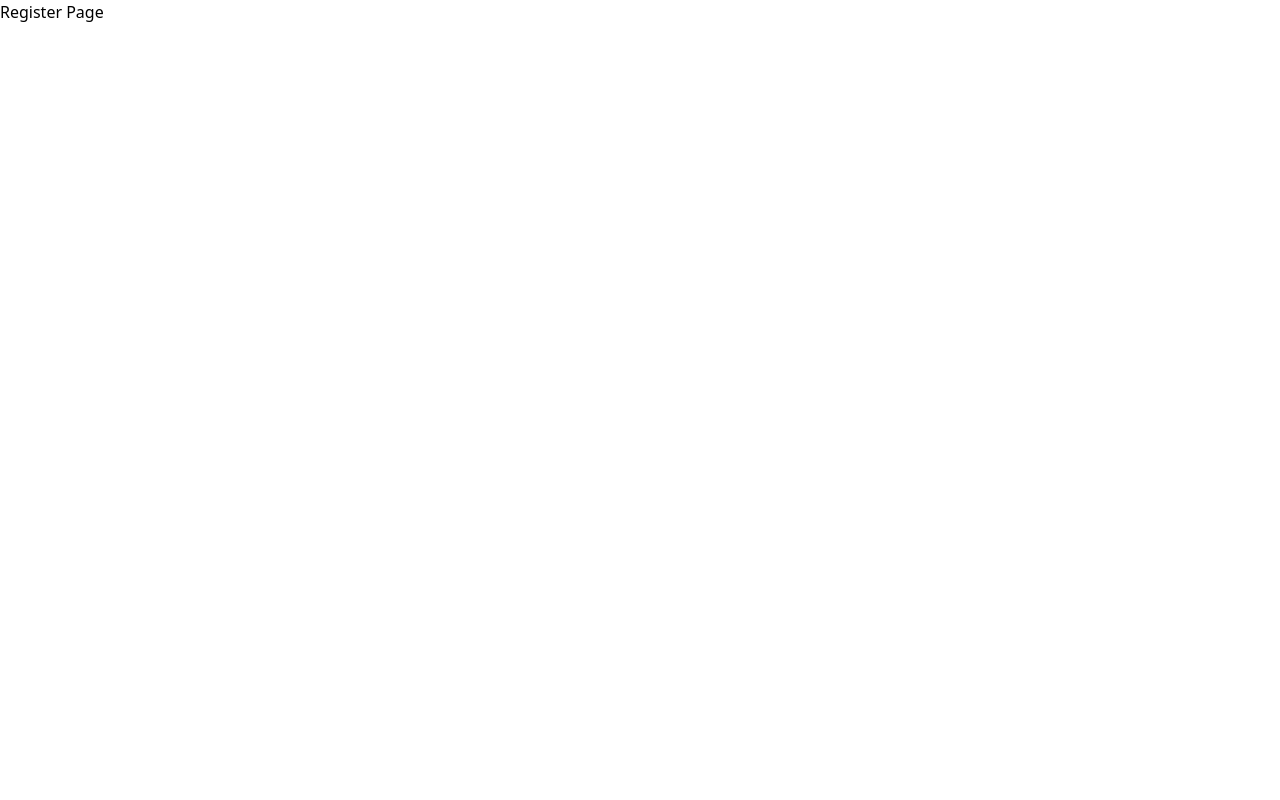
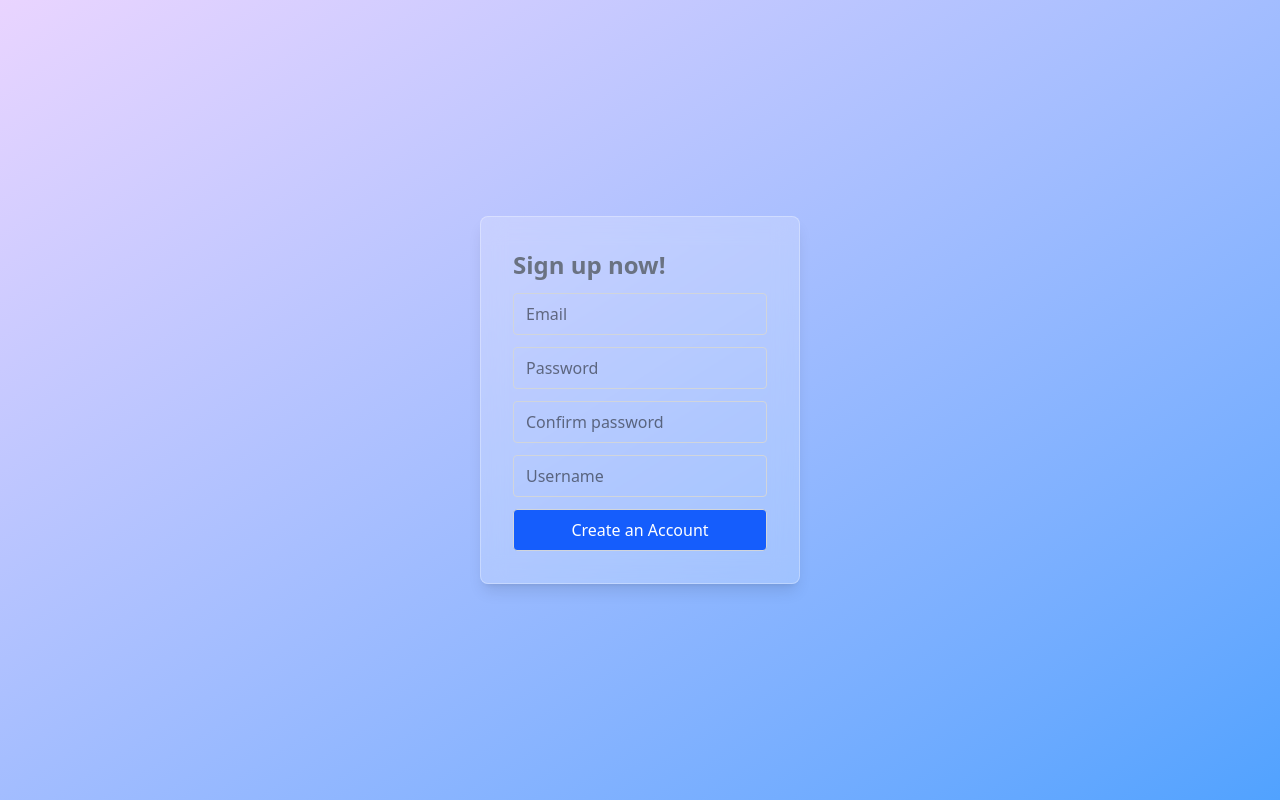
Before and after one commit to zaru-noodles/notelock, a Next.js app: page /register-page in a window 1280 px wide. Built offline with nearby package versions, Linux system fonts and the light colour scheme.

Commit message:
Set-up basic register page. Functionality not 100% tested

```diff
--- a/app/(public)/register-page/page.tsx
+++ b/app/(public)/register-page/page.tsx
@@ -1,5 +1,9 @@
+import RegisterForm from "@/app/components/auth/RegisterForm";
+
 export default function Register() {
-    return(
-        <div>Register Page</div>
-    )
+  return (
+    <div className="flex flex-col justify-center items-center h-screen bg-linear-to-br from-purple-200 to-blue-400 /50">
+      <RegisterForm />
+    </div>
+  );
 }
--- /dev/null
+++ b/app/components/auth/RegisterForm.tsx
@@ -0,0 +1,97 @@
+"use client";
+import { useState } from "react";
+import { RegisterRequest } from "@/types/api";
+
+export default function RegisterForm() {
+  const [registerRequest, setRegisterRequest] = useState<RegisterRequest>({
+    email: "",
+    password: "",
+    confirmPassword: "",
+    username: "",
+  });
+  const [error, setError] = useState("");
+  const [loading, setLoading] = useState(false);
+  const [message, setMessage] = useState("");
+
+  const handleRegister = async (e: React.SyntheticEvent) => {
+    e.preventDefault();
+    setError("");
+    setLoading(true);
+    try {
+      const response = await fetch("/api/auth/register", {
+        method: "POST",
+        headers: {
+          "Content-Type": "application/json",
+        },
+        body: JSON.stringify(registerRequest),
+      });
+      const data = await response.json();
+      if (response.ok) {
+        setMessage(data.message);
+      } else {
+        setError(data.error);
+      }
+    } catch {
+      setError("Please try again.");
+    } finally {
+      setLoading(false);
+    }
+  };
+
+  return (
+    <form
+      onSubmit={handleRegister}
+      className="flex flex-col gap-3 w-80 p-8 bg-white/20 rounded-lg shadow-lg backdrop-blur-md border border-white/30"
+    >
+      <h2 className="font-bold text-2xl text-gray-500">Sign up now!</h2>
+      <input
+        className="border border-gray-300 rounded px-3 py-2 focus:border-blue-500 focus:outline-none"
+        type="email"
+        value={registerRequest.email}
+        onChange={(e) =>
+          setRegisterRequest({ ...registerRequest, email: e.target.value })
+        }
+        placeholder="Email"
+      />
+      <input
+        className="border border-gray-300 rounded px-3 py-2 focus:border-blue-500 focus:outline-none"
+        type="password"
+        value={registerRequest.password}
+        onChange={(e) =>
+          setRegisterRequest({ ...registerRequest, password: e.target.value })
+        }
+        placeholder="Password"
+      />
+      <input
+        className="border border-gray-300 rounded px-3 py-2 focus:border-blue-500 focus:outline-none"
+        type="password"
+        value={registerRequest.confirmPassword}
+        onChange={(e) =>
+          setRegisterRequest({
+            ...registerRequest,
+            confirmPassword: e.target.value,
+          })
+        }
+        placeholder="Confirm password"
+      />
+      <input
+        className="border border-gray-300 rounded px-3 py-2 focus:border-blue-500 focus:outline-none"
+        type="text"
+        value={registerRequest.username}
+        onChange={(e) =>
+          setRegisterRequest({ ...registerRequest, username: e.target.value })
+        }
+        placeholder="Username"
+      />
+      {error && <p className="text-red-500 font-bold">{error}</p>}
+      {message && <p className="text-green-500 font-bold">{message}</p>}
+      <button
+        className="border border-gray-300 rounded px-3 py-2 bg-blue-600 text-white hover:bg-blue-700 disabled:bg-gray-300"
+        type="submit"
+        disabled={loading}
+      >
+        Create an Account
+      </button>
+    </form>
+  );
+}
```
